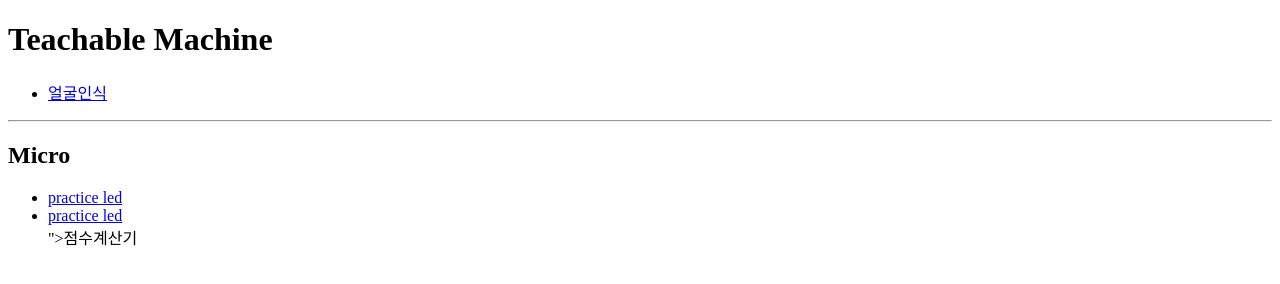
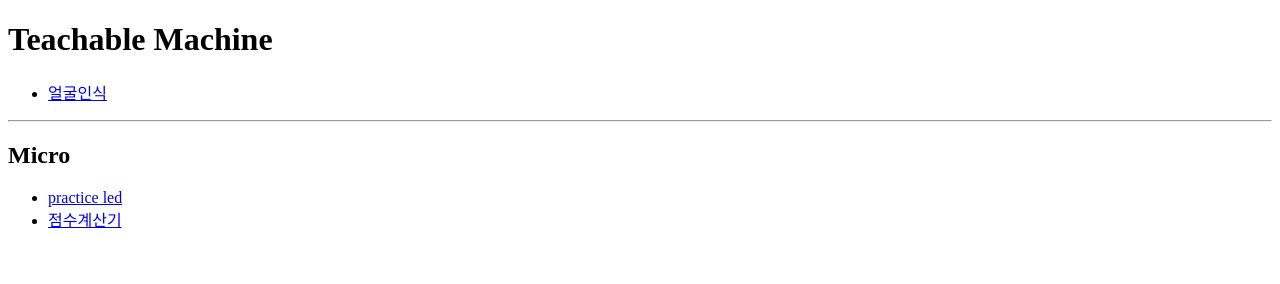
Before and after one commit to minso00/minso00.github.io, a plain HTML site: page index.html in a window 1280 px wide. Drawn offline with Linux system fonts and the light colour scheme.

Commit message:
Update index.html

```diff
--- a/index.html
+++ b/index.html
@@ -15,7 +15,7 @@
     <h2>Micro</h2>
     <ul>
         <li><a href="https://makecode.microbit.org/_JqEJUe8zjF00">practice led</a></li>
-        <li><a href="<li><a href="https://makecode.microbit.org/_JqEJUe8zjF00">practice led</a></li>">점수계산기</a></li>
+        <li><a href="https://makecode.microbit.org/_JqEJUe8zjF00">점수계산기</a></li>
     </ul>
 </body>
 </html>
```
